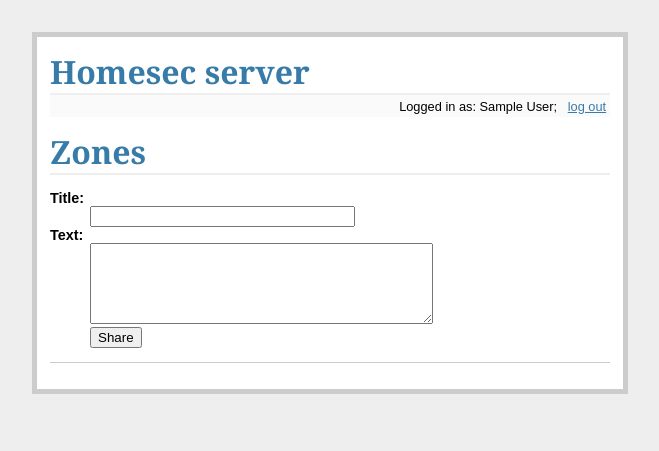
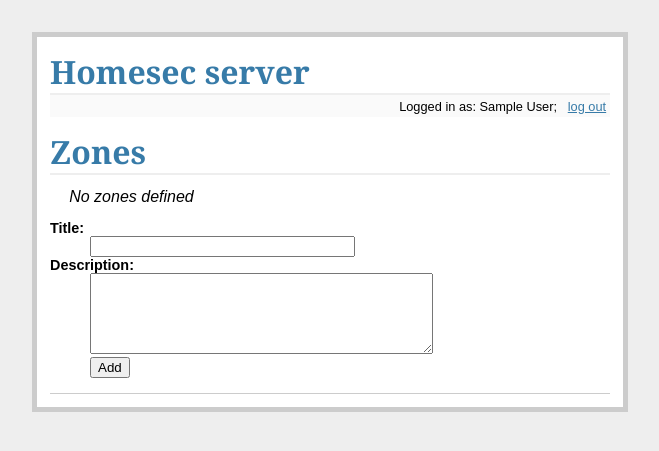
Before and after one commit to shalomcrown/homesec-server-fl, a Flask app: page / in a window 1280 px wide. Shown: the top 451 px of the page, without its empty margins (310-969 px from the left). Run offline with Flask 2, Linux system fonts and the light colour scheme; the visitor is signed in with stand-in values (Sample User, id 1); data that the repository does not hold is empty; parts of the project's set-up code (start-up, migrations or seed data) failed here and were passed over.

Commit message:
Working simple DB add

```diff
--- a/main.py
+++ b/main.py
@@ -29,14 +29,18 @@ def teardown_request(exception):
 #============================
 @app.route('/')
 def show_zones():
-    #cur = g.db.execute('select title, text from entries order by id desc')
-    #entries = [dict(title=row[0], text=row[1]) for row in cur.fetchall()]
-    return render_template('show_zones.html', entries=[{}])
+    zones = g.db.query(Zone).filter(Zone.user_id == session['user_id']).all()
+    return render_template('show_zones.html', entries=zones)
 
 #============================
-@app.route('/add_entry')
+@app.route('/add_entry', methods=['POST'])
 def add_entry():
-    pass
+    zone = Zone(name=request.form['title'], description=request.form['text'])
+    zone.user_id = session['user_id']
+    g.db.add(zone)
+    g.db.commit()
+    return redirect(url_for('show_zones'))
+
 
 #============================
 @app.route('/login', methods=['GET', 'POST'])
@@ -49,7 +53,7 @@ def login():
             if password.upper() == user.password.upper():
                 session['username'] = user.name
                 session['logged_in'] = True
-                #session['user'] = jsonify(user)
+                session['user_id'] = user.id
                 flash('Welcome %s' % user.name)
                 return redirect(url_for('show_zones'))
         else:
--- a/templates/show_zones.html
+++ b/templates/show_zones.html
@@ -1,22 +1,24 @@
 {% extends "layout.html" %}
 {% block body %}
 <h1>Zones</h1>
+  <ul class=entries>
+  {% for entry in entries %}
+    <li><h2>{{ entry.name }}</h2>{{ entry.description|safe }}
+  {% else %}
+    <li><em>No zones defined</em>
+  {% endfor %}
+  </ul>
+
   {% if session.logged_in %}
     <form action="{{ url_for('add_entry') }}" method=post class=add-entry>
       <dl>
         <dt>Title:
         <dd><input type=text size=30 name=title>
-        <dt>Text:
+        <dt>Description:
         <dd><textarea name=text rows=5 cols=40></textarea>
-        <dd><input type=submit value=Share>
+        <dd><input type=submit value=Add>
       </dl>
     </form>
   {% endif %}
-  <ul class=entries>
-  {% for entry in entries %}
-    <li><h2>{{ entry.name }}</h2>{{ entry.description|safe }}
-  {% else %}
-    <li><em>Unbelievable.  No entries here so far</em>
-  {% endfor %}
-  </ul>
+
 {% endblock %}
```
